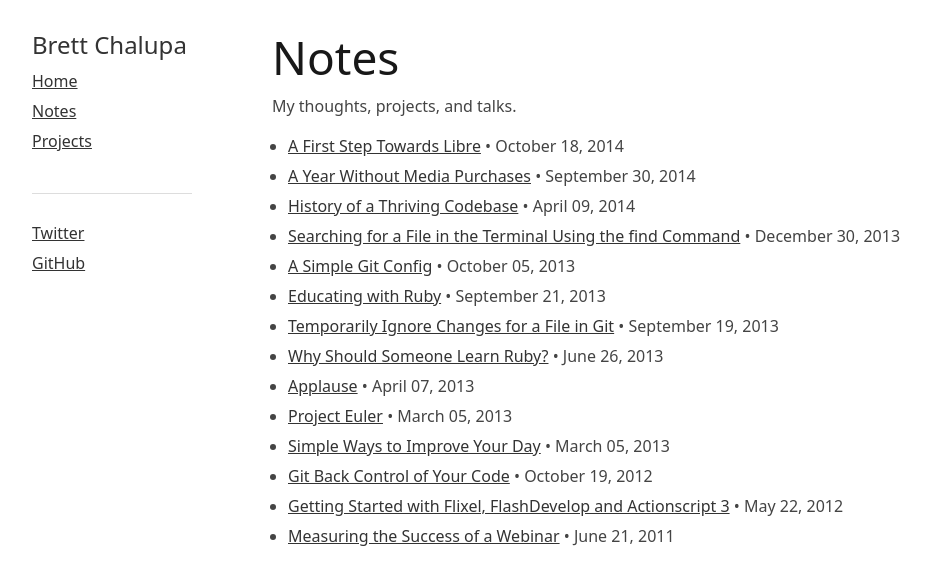
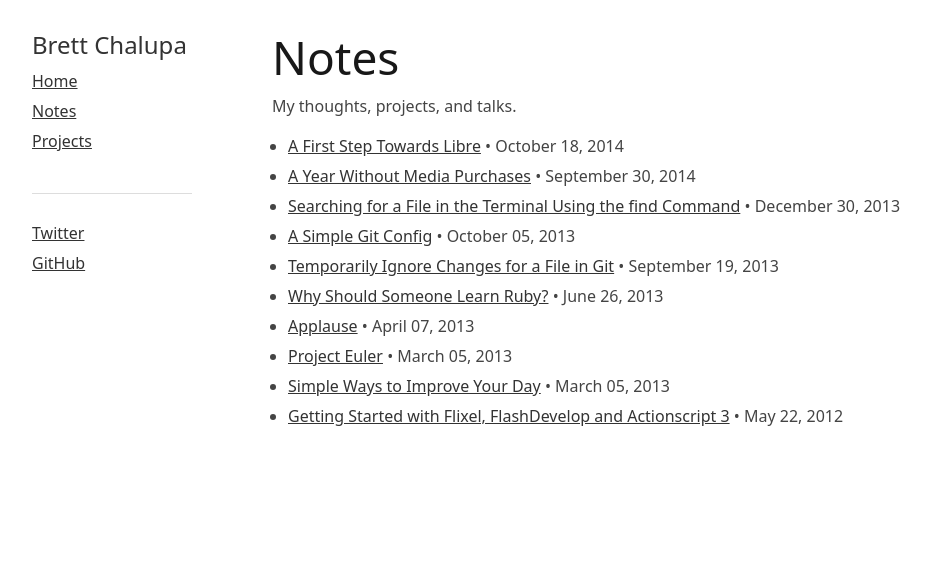
Before and after one commit to brettchalupa/brettchalupa.github.io, a Jekyll site: the page built from notes.html, in a window 1280 px wide. Shown: the top 585 px of the page, without its empty margins (138-1069 px from the left). Built offline with Jekyll 4.4.1, drawn with Linux system fonts in a browser that asks for light colours; Markdown is read by kramdown in place of the engine named in the settings.

Commit message:
Only display note posts in Notes
Update the tags of posts to properly display on the notes list

```diff
--- a/_posts/2011-06-21-measuring-the-success-of-a-webinar.markdown
+++ b/_posts/2011-06-21-measuring-the-success-of-a-webinar.markdown
@@ -2,7 +2,7 @@
 layout: post
 title: "Measuring the Success of a Webinar"
 date: 2011-06-21 20:00
-tags: note data talk
+tags: data talk
 ---
 
 I gave a talk with a colleague at Web Analytics Wednesday on the process of
--- a/_posts/2012-10-19-git-back-control-of-your-code.markdown
+++ b/_posts/2012-10-19-git-back-control-of-your-code.markdown
@@ -2,7 +2,7 @@
 layout: post
 title: "Git Back Control of Your Code"
 date: 2012-10-19 20:00
-tags: note git talk
+tags: git talk
 ---
 
 I gave a talk at [Burlington Ruby](http://burlingtonruby.org/) introducing how
--- a/_posts/2013-09-21-educating-with-ruby.markdown
+++ b/_posts/2013-09-21-educating-with-ruby.markdown
@@ -2,7 +2,7 @@
 layout: post
 title: "Educating with Ruby"
 date: 2013-09-21 14:00
-tags: note ruby talk education
+tags: ruby talk education
 ---
 
 I gave a talk at the Vermont Code Camp on why I think Ruby is a great language
--- a/_posts/2013-10-05-a-simple-git-config.markdown
+++ b/_posts/2013-10-05-a-simple-git-config.markdown
@@ -2,7 +2,7 @@
 layout: post
 title: "A Simple Git Config"
 date: 2013-10-05 20:20:00
-tags: note, git
+tags: note git
 ---
 
 Whenever setting up a new machine, I forget to properly configure Git. Usually
--- a/_posts/2014-04-08-history-of-a-thriving-codebase.markdown
+++ b/_posts/2014-04-08-history-of-a-thriving-codebase.markdown
@@ -2,7 +2,7 @@
 layout: post
 title: "History of a Thriving Codebase"
 date: 2014-04-09 20:00
-tags: note git talk
+tags: git talk
 ---
 
 I gave a talk at [Boston.rb](http://bostonrb.org) on the importance of creating
--- a/notes.html
+++ b/notes.html
@@ -10,7 +10,7 @@ permalink: /notes/
   <p>My thoughts, projects, and talks.</p>
 
   <ul class="posts">
-    {% for post in site.posts %}
+    {% for post in site.tags.note %}
       <li><a href="{{ post.url }}">{{ post.title }}</a> • <span class="date">{{ post.date | date: "%B %d, %Y" }}</span></li>
     {% endfor %}
   </ul>
```
